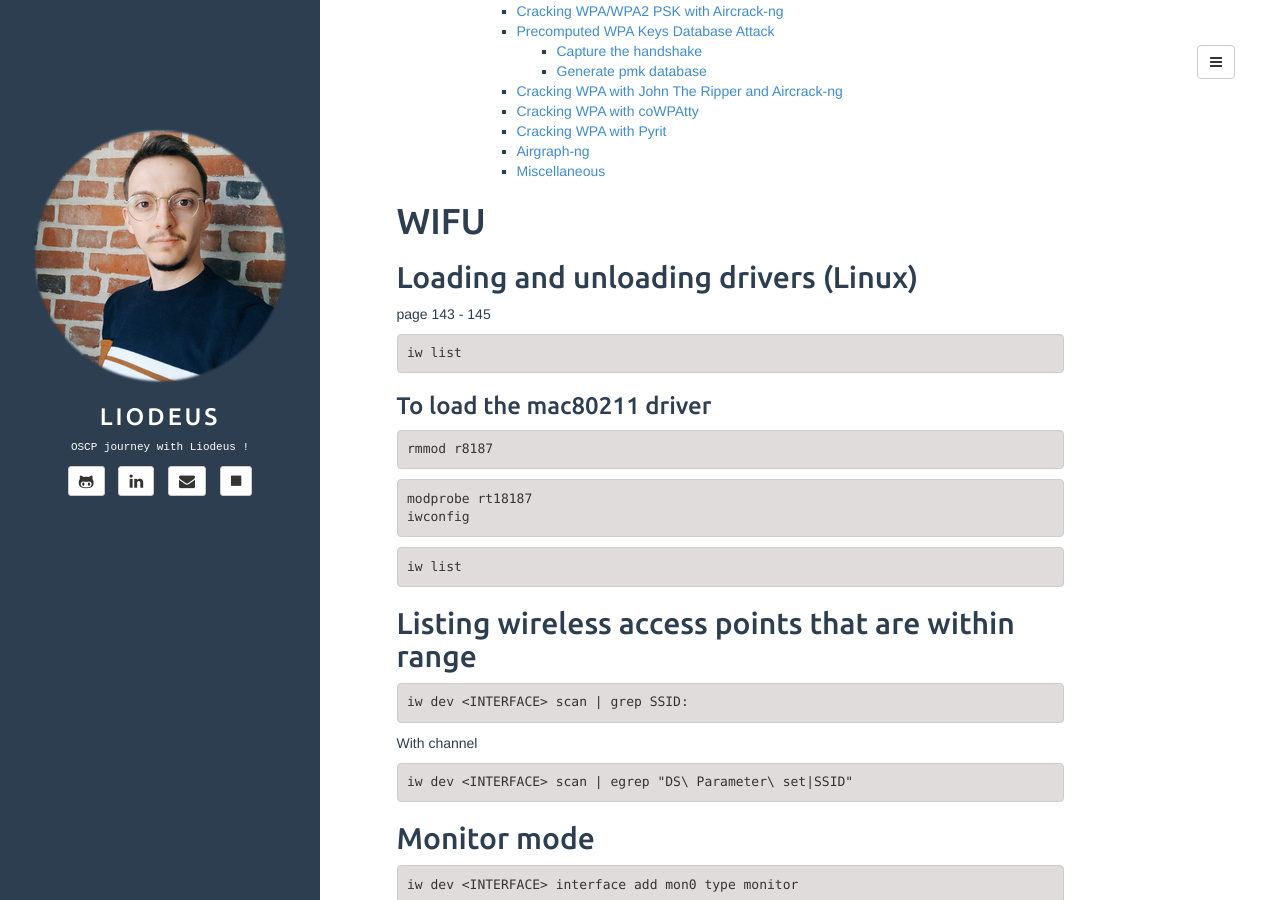
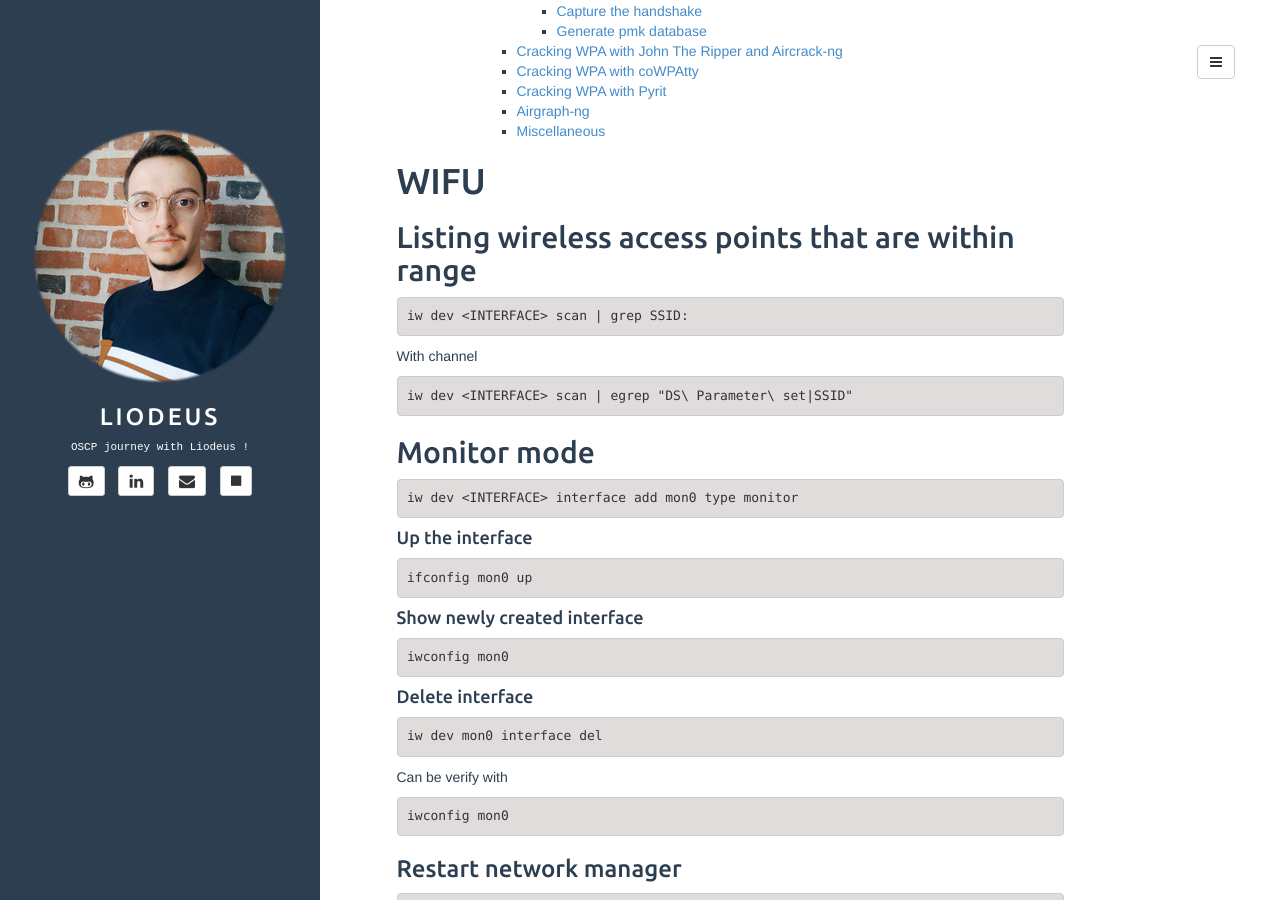
Before and after one commit to Liodeus/liodeus.github.io, a Jekyll site: the page built from _posts/2020-10-29-OSWP-personal-cheatsheet.md, in a window 1280 px wide and 900 px high, scrolled down 928 px. Built offline with Jekyll 4.4.1, drawn with Linux system fonts in a browser that asks for light colours; some of the changed text lies outside the part shown.

Commit message:
Add files via upload

````diff
--- a/_posts/2020-10-29-OSWP-personal-cheatsheet.md
+++ b/_posts/2020-10-29-OSWP-personal-cheatsheet.md
@@ -9,8 +9,6 @@ description: "OSWP personal cheatsheet"
 # Table of contents
 
 - [WIFU](#wifu)
-  - [Loading and unloading drivers (Linux)](#loading-and-unloading-drivers-linux)
-    - [To load the mac80211 driver](#to-load-the-mac80211-driver)
   - [Listing wireless access points that are within range](#listing-wireless-access-points-that-are-within-range)
   - [Monitor mode](#monitor-mode)
       - [Up the interface](#up-the-interface)
@@ -55,31 +53,6 @@ description: "OSWP personal cheatsheet"
     - [Miscellaneous](#miscellaneous)
 
 # WIFU
-
-## Loading and unloading drivers (Linux)
-
-page 143 - 145
-
-```
-iw list
-```
-
-### To load the mac80211 driver
-
-```
-rmmod r8187
-```
-
-```
-modprobe rt18187
-iwconfig
-```
-
-```
-iw list
-```
-
-
 
 ## Listing wireless access points that are within range
 
````
